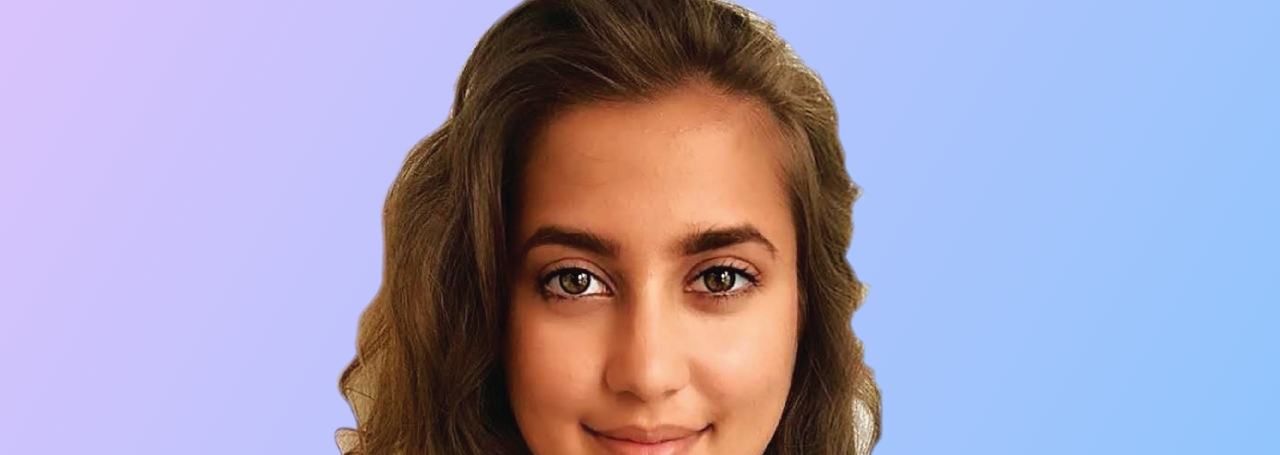
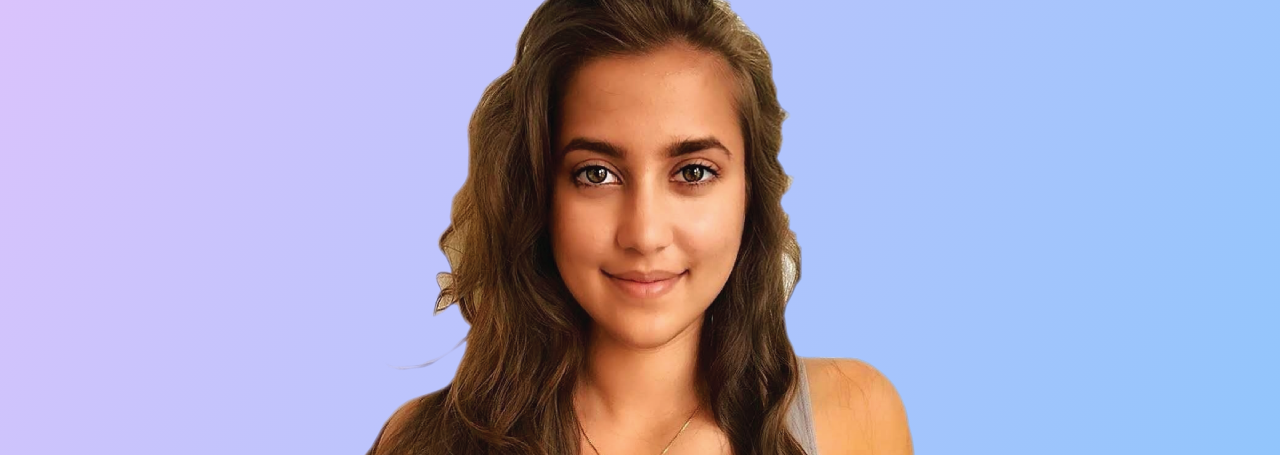
Before and after one commit to UmaDhamija/Final, a plain HTML site: page index.html in a window 1280 px wide. Shown: the part 219-674 px from the top of the page. Drawn offline with nearby package versions, Linux system fonts and the light colour scheme; a script that the page names is missing; files whose address does not match are found by name; a web font is replaced by a local one.

Commit message:
Update styles.css

```diff
--- a/styles.css
+++ b/styles.css
@@ -115,8 +115,8 @@ a{
 
 .coolEffect{
   /* position: absolute; */
-  width: 900px;
-  height: 900px;
+  width: 600px;
+  height: 600px;
   cursor: pointer;
 }
 /*HERO IMAGES CLOSE*/
```
